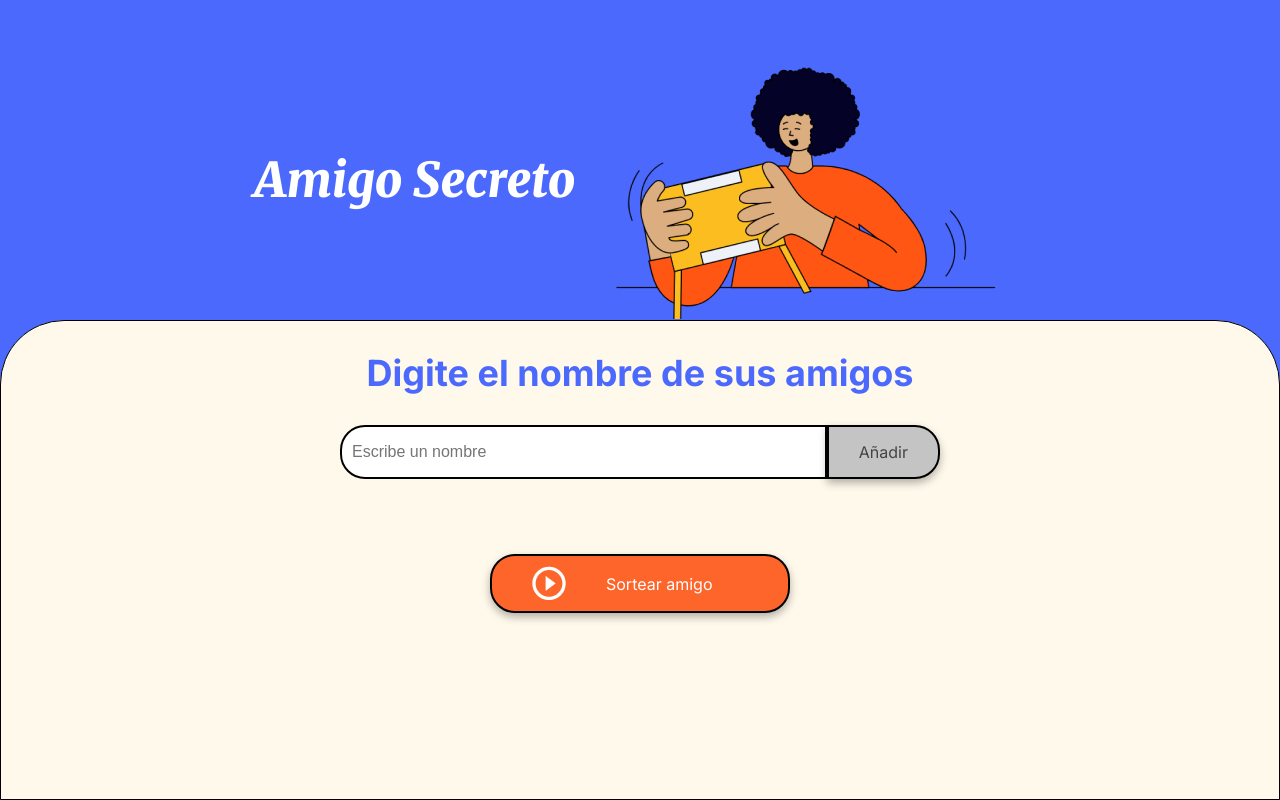
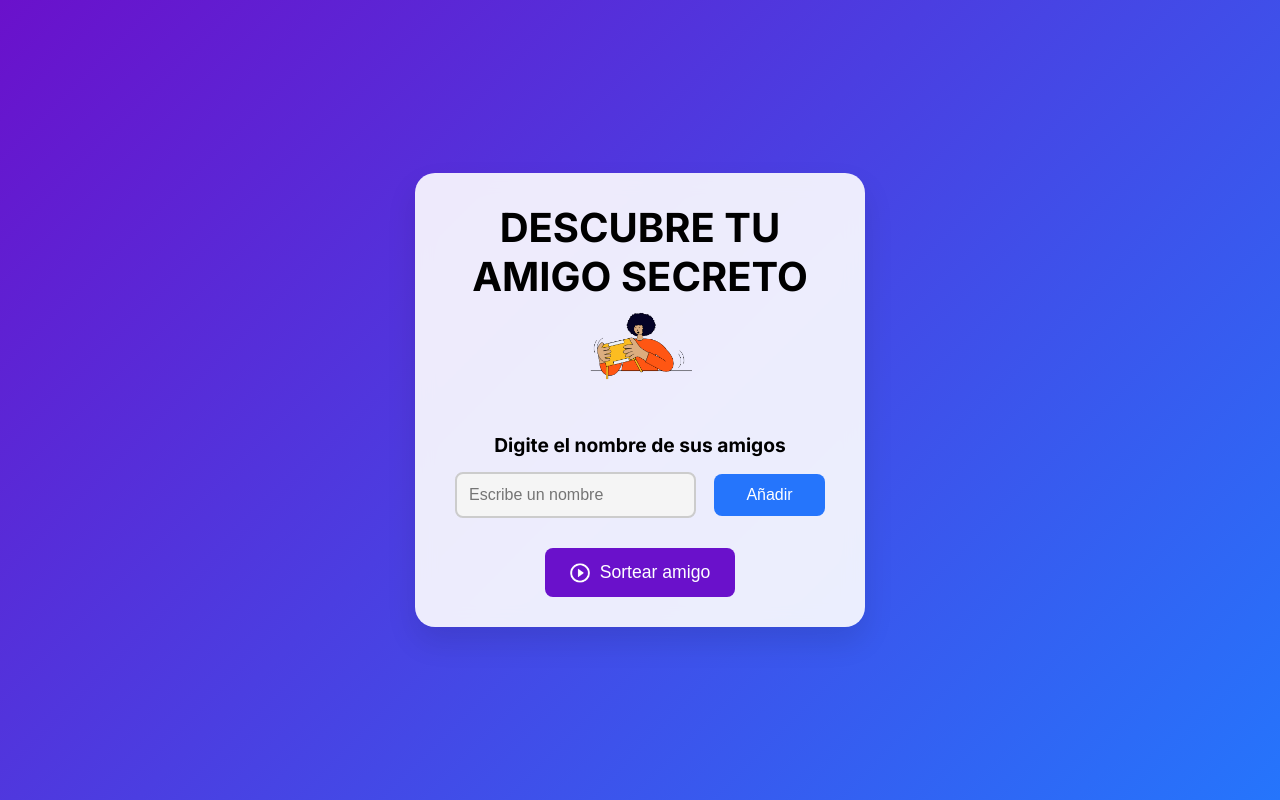
Before and after one commit to jaimegarciar04/challenge-alura-latam, a plain HTML site: page index.html in a window 1280 px wide. Drawn offline with Linux system fonts and the light colour scheme.

Commit message:
Modificamos los estilos y corregimos errores
Cambiamos la hoja de estilo style.css e index.html. corregimos mínimos errores presentes en app.js
esta es la versión final del proyecto.

```diff
--- a/app.js
+++ b/app.js
@@ -1,5 +1,4 @@
 // El principal objetivo de este desafío es fortalecer tus habilidades en lógica de programación. Aquí deberás desarrollar la lógica para resolver el problema.
-
 
 // 1. Declaramos el array vacío para almacenar los nombres
 let amigos = [];
@@ -30,7 +29,7 @@ function mostrarListaAmigos() {
     // Mostramos la lista en el HTML
     let lista = document.getElementById('listaAmigos');
 
-    // Limpiamos la lista antes de mostrarla
+    // Evitemos duplicados
     lista.innerHTML = "";
 
     // Iteramos sobre el array de amigos y se agrega cada nombre como un <li> en la lista
--- a/index.html
+++ b/index.html
@@ -13,7 +13,7 @@
 <body>
     <main class="main-content">
         <header class="header-banner">
-            <h1 class="main-title">Amigo Secreto</h1>
+            <h1 class="main-title">Descubre tu Amigo Secreto</h1>
             <img src="assets/amigo-secreto.png" alt="Imagen representativa de amigo secreto">
         </header>
 
--- a/style.css
+++ b/style.css
@@ -1,162 +1,215 @@
-:root {
-    --color-primary: #4B69FD;
-    --color-secondary: #FFF9EB;
-    --color-tertiary: #C4C4C4;
-    --color-button: #fe652b;
-    --color-button-hover: #e55720;
-    --color-text: #444444;
-    --color-white: #FFFFFF;
-}
-
-/* Estilos generales */
+/* márgenes y estilos predeterminados */
 * {
     margin: 0;
     padding: 0;
     box-sizing: border-box;
 }
 
+/* Fondo */
 body {
-    height: 100vh;
-    background-color: var(--color-primary);
+    font-family: 'Inter', sans-serif;
+    background: linear-gradient(135deg, #6a11cb, #2575fc); /* Gradiente suave de morado a azul */
     display: flex;
     justify-content: center;
     align-items: center;
+    height: 100vh;
+    color: black;
+    padding: 20px;
 }
 
+/* Contenedor principal del sitio */
 .main-content {
-    display: flex;
-    flex-direction: column;
-    height: 100%;
+    background-color: rgba(255, 255, 255, 0.9); /* Fondo blanco semi-transparente */
+    padding: 30px 40px;
+    border-radius: 20px;
+    box-shadow: 0 15px 30px rgba(0, 0, 0, 0.1);
     width: 100%;
+    max-width: 450px; /* Limita el tamaño máximo del contenedor */
+    text-align: center;
+    backdrop-filter: blur(10px); /* Desenfoque de fondo para efecto moderno */
 }
 
-/* Banner */
-.header-banner {
-    flex: 40%;
-    display: flex;
-    justify-content: center;
-    align-items: center;
-    padding: 40px 0 0;
+/* Estilos del título principal */
+.main-title {
+    font-size: 2.5rem;
+    font-weight: 700;
+    margin-bottom: 15px;
+    text-transform: uppercase;
 }
 
-/* Sección de entrada */
-.input-section {
-    flex: 60%;
-    background-color: var(--color-secondary);
-    border: 1px solid #000;
-    border-radius: 64px 64px 0 0;
-    display: flex;
-    flex-direction: column;
-    align-items: center;
-    padding: 20px;
-    width: 100%;
+/* Imagen */
+.header-banner img {
+    width: 120px;
+    margin-bottom: 20px;
+    animation: bounce 1s infinite alternate;
 }
 
-/* Títulos */
-.main-title {
-    font-size: 48px;
-    font-family: "Merriweather", serif;
-    font-weight: 900;
-    font-style: italic;
-    color: var(--color-white);
+/* Animación de la imagen */
+@keyframes bounce {
+    0% {
+        transform: translateY(0);
+    }
+    100% {
+        transform: translateY(-10px);
+    }
 }
 
-.section-title {
-    font-family: "Inter", serif;
-    font-size: 36px;
-    font-weight: 700;
-    color: var(--color-primary);
-    margin: 10px 0;
-    text-align: center;
-}
-
-/* Contenedores de entrada y botón */
-.input-wrapper {
-    display: flex;
-    justify-content: center;
-    width: 100%;
-    max-width: 600px;
+/* Entrada de amigos */
+.input-section {
     margin-top: 20px;
 }
 
-.input-name {
-    width: 100%;
-    padding: 10px;
-    border: 2px solid #000;
-    border-radius: 25px 0 0 25px;
-    font-size: 16px;
+/* Título para la sección de entrada */
+.section-title {
+    font-size: 1.2rem;
+    margin-bottom: 15px;
 }
 
-.button-container {
-    width: 300px;
-    justify-content: center;
+/* Contenedor del campo de entrada y su botón */
+.input-wrapper {
+    display: flex;
+    flex-wrap: wrap;
+    justify-content: space-between;
+    align-items: center;
+    margin-bottom: 20px;
 }
 
-/* Estilos de entrada de texto */
-.input-title {
-    flex: 1;
-    padding: 10px 15px;
-    font-size: 16px;
-    border: 2px solid #333;
-    border-right: none;
-    border-radius: 25px 0 0 25px;
-    font-family: "Merriweather", serif;
-    box-shadow: 0 4px 8px rgba(0, 0, 0, 0.3);
+/* Estilo para el campo de entrada*/
+.input-name {
+    width: 65%;
+    padding: 12px;
+    font-size: 1rem;
+    border: 2px solid #ccc;
+    border-radius: 8px;
+    background-color: #f5f5f5;
+    transition: border-color 0.3s ease;
 }
 
-/* Estilos de botón */
-button {
-    padding: 15px 30px;
-    font-family: "Inter", sans-serif;
-    font-size: 16px;
-    border: 2px solid #000;
-    border-radius: 25px;
-    box-shadow: 0 4px 8px rgba(0, 0, 0, 0.3);
-    cursor: pointer;
+.input-name:focus {
+    outline: none;
+    border-color: #2575fc;
 }
 
+/* Estilo para el botón */
 .button-add {
-    background-color: var(--color-tertiary);
-    color: var(--color-text);
-    border-radius: 0 25px 25px 0;
+    padding: 12px 20px;
+    font-size: 1rem;
+    background-color: #2575fc;
+    color: white;
+    border: none;
+    border-radius: 8px;
+    cursor: pointer;
+    transition: background-color 0.3s ease;
+    width: 30%;
 }
 
 .button-add:hover {
-    background-color: #a1a1a1;
+    background-color: #6a11cb;
 }
 
-/* Listas */
-ul {
+/* Estilo para la lista de amigos */
+.name-list {
     list-style-type: none;
-    color: var(--color-text);
-    font-family: "Inter", sans-serif;
-    font-size: 18px;
-    margin: 20px 0;
+    padding: 0;
+    margin-bottom: 20px;
+    text-align: left;
 }
 
-.result-list {
-    margin-top: 15px;
-    color: #05DF05;
-    font-size: 22px;
-    font-weight: bold;
-    text-align: center;
+/* Elementos de la lista */
+.name-list li {
+    background-color: #f5f5f5;
+    padding: 10px;
+    margin: 8px 0;
+    border-radius: 5px;
+    box-shadow: 0 3px 6px rgba(0, 0, 0, 0.1);
+    font-size: 1.1rem;
 }
 
-/* Botón de sortear título */
-.button-draw {
-    display: flex;
-    align-items: center;
-    width: 100%;
-    padding: 10px 40px;
-    color: var(--color-white);
-    background-color: var(--color-button);
-    font-size: 16px;
+/* Estilo para resultados */
+.result-list {
+    margin-top: 20px;
+    font-weight: 700;
+    font-size: 1.2rem;
+    color: #2575fc;
 }
 
-.button-draw img {
-    margin-right: 40px;
+/* Contenedor botón de sortear */
+.button-container {
+    margin-top: 30px;
+}
+
+/* Estilo para el botón de sortear */
+.button-draw {
+    padding: 14px 25px;
+    background-color: #6a11cb;
+    color: white;
+    font-size: 1.1rem;
+    border: none;
+    border-radius: 8px;
+    cursor: pointer;
+    transition: background-color 0.3s ease;
+    display: inline-flex;
+    align-items: center;
 }
 
 .button-draw:hover {
-    background-color: var(--color-button-hover);
+    background-color: #2575fc;
 }
+
+/* Estilo para el ícono dentro del botón */
+.button-draw img {
+    width: 20px;
+    margin-right: 10px;
+}
+
+/* Efecto de animación del cursor por el botón */
+.button-draw:active {
+    transform: scale(0.95);
+}
+
+/* Transiciones suaves de los elementos */
+input, button {
+    transition: transform 0.2s ease, background-color 0.3s ease;
+}
+
+input:focus, button:focus {
+    transform: scale(1.05);
+}
+
+/* Media Queries para dispositivos moviles */
+@media (max-width: 600px) {
+    /* En pantallas pequeñas, hacer los campos más grandes */
+    .input-name {
+        width: 100%;
+        margin-bottom: 10px;
+    }
+
+    /* Ajustamos el tamaño de los botones para que sean más fáciles de tocar en pantallas pequeñas */
+    .button-add, .button-draw {
+        width: 100%;
+        font-size: 1.1rem;
+        padding: 14px 0;
+    }
+
+    .input-wrapper {
+        flex-direction: column; /* Se asegura que los elementos se apilen verticalmente */
+        justify-content: center;
+    }
+
+    .main-content {
+        padding: 20px;
+        max-width: 100%;
+    }
+}
+
+/* Media Queries para tablets */
+@media (max-width: 900px) {
+    .main-content {
+        padding: 25px;
+        max-width: 90%; /* Un poco más grande en pantallas de tablet */
+    }
+
+    .button-add, .button-draw {
+        font-size: 1.1rem;
+    }
+}
```
